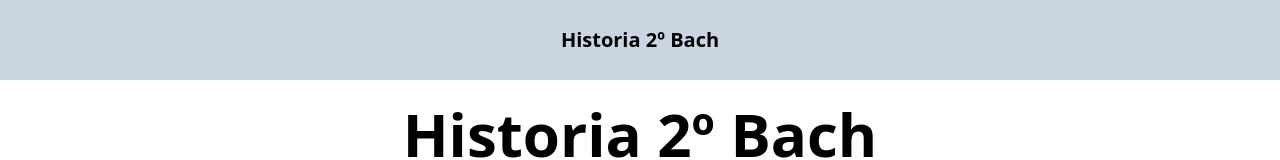
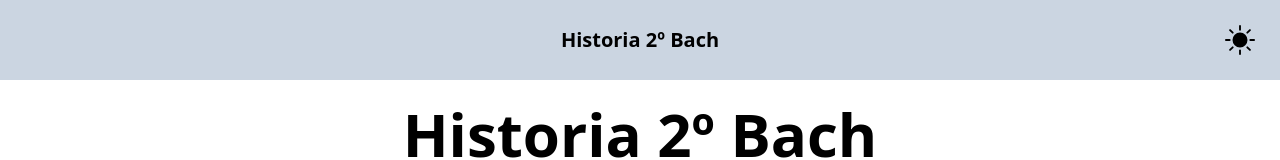
Before and after one commit to PPabloMunoz/Historia-2Bach, a Next.js app: page / in a window 1280 px wide. Shown: the top 160 px of the page. Built offline with nearby package versions, Linux system fonts and the light colour scheme.

Commit message:
add icon and theme functionality

```diff
--- a/components/Navbar.tsx
+++ b/components/Navbar.tsx
@@ -1,5 +1,8 @@
 import Head from 'next/head'
 import Link from 'next/link'
+
+import { useUserContext } from '@/utils/UserContext'
+import { BsFillSunFill, BsFillMoonFill } from 'react-icons/bs'
 
 export default function Navbar({
   title = 'Historia 2º Bach',
@@ -10,12 +13,14 @@ export default function Navbar({
   home: Boolean
   page?: 'vocabulario' | 'cronologia' | 'ejercicios'
 }) {
+  const { theme, changeTheme } = useUserContext()
+
   return (
     <>
       <Head>
         <title>{title}</title>
       </Head>
-      <nav className='flex flex-row justify-around items-center h-20 text-black font-bold text-xl bg-slate-300'>
+      <nav className='flex flex-row justify-around items-center h-20 text-black font-bold text-xl bg-slate-300 relative'>
         <Link href='/'>Historia 2º Bach</Link>
         {!home && (
           <div>
@@ -50,6 +55,21 @@ export default function Navbar({
             </ul>
           </div>
         )}
+        <div className='absolute right-0 top-0 h-full w-20 flex justify-center items-center'>
+          {theme === 'dark' ? (
+            <BsFillSunFill
+              size={30}
+              className='cursor-pointer'
+              onClick={changeTheme}
+            />
+          ) : (
+            <BsFillMoonFill
+              size={30}
+              className='cursor-pointer'
+              onClick={changeTheme}
+            />
+          )}
+        </div>
       </nav>
     </>
   )
```
